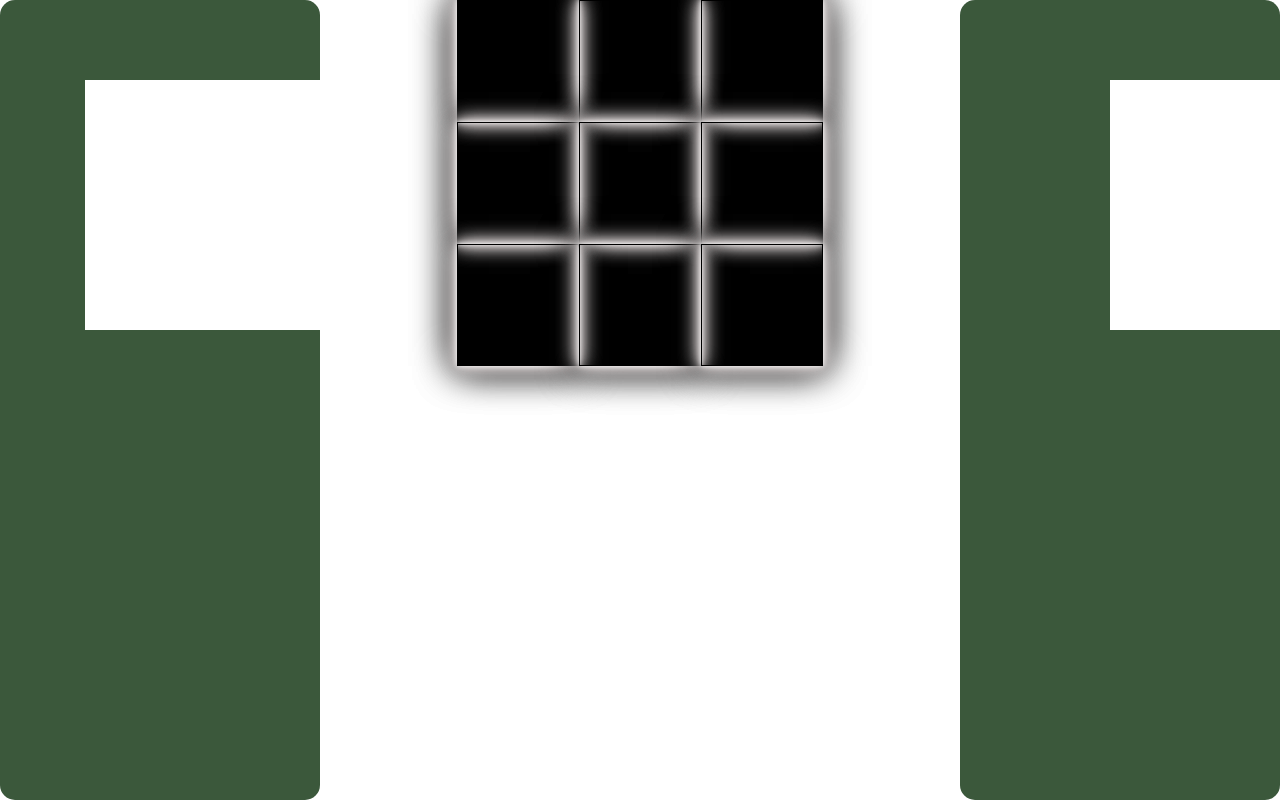
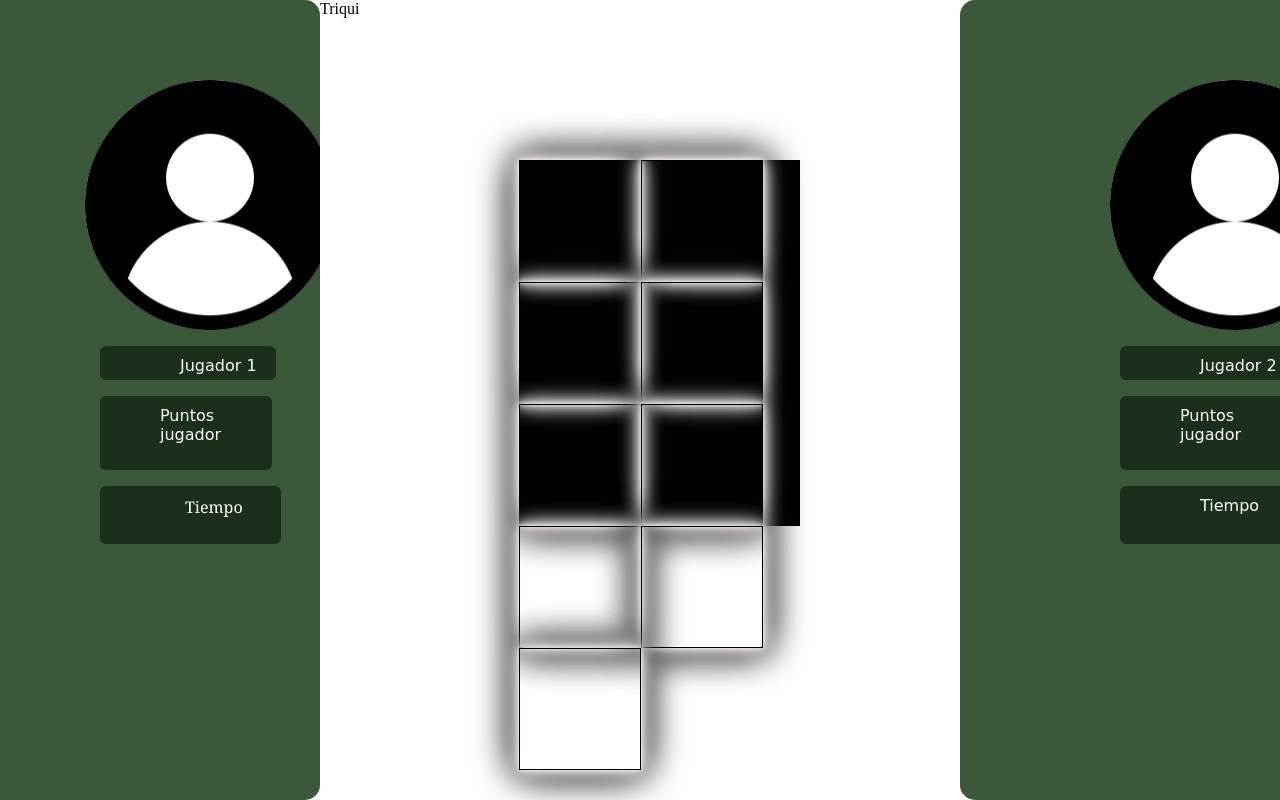
Before and after one commit to Guerrero100/Triqui, a plain HTML site: page index.html in a window 1280 px wide. Shown: the top 800 px of the page. Drawn offline with Linux system fonts and the light colour scheme.

Commit message:
2 parte de el triqui

```diff
--- a/index.html
+++ b/index.html
@@ -11,10 +11,14 @@
 
     <div class="jugador1">
         <div class="img">
+            <img class="fav" src="img/user.png">
         </div>
-        <div class="nombre"></div>
+        <div class="nombre">Jugador 1</div>
+        <div class="puntos-jugador">Puntos jugador</div>
+        <div class="tiempo">Tiempo</div>
     </div>
     <div class="juego">
+        <div class="triqui">Triqui</div>
         <div class="contriki">
             <div class="triki"></div>
             <div class="triki"></div>
@@ -27,31 +31,16 @@
             <div class="triki"></div>
         </div>
 
+    </div>
+    <div class="jugador2">
+        <div class="img2">
+            <img class="fav2" src="img/user.png">
         </div>
-<div class="jugador2">
-    <div class="img2">
+        <div class="nombre2">Jugador 2</div>
+        <div class="puntos-jugador2">Puntos jugador</div>
+        <div class="tiempo2">Tiempo</div>
     </div>
-    <div class="nombre"></div>
-</div>
-
-<div class="puntos-jugador"></div>
-<div class="tiempo"></div>
 <div class="contador"></div>
-
-
-
-
-
-
-
-
-
-
-
-
-
-
-
 
     <script src="juego.js"></script>
 </body>
--- a/juego.css
+++ b/juego.css
@@ -7,7 +7,8 @@
     height: 100vh;
     background-color: rgb(59, 88, 59);
     float: left;
-    border-radius: 15px;
+    border-top-right-radius: 15px;
+    border-bottom-right-radius: 15px;
 
 }
 
@@ -16,7 +17,8 @@
     height: 100vh;
     background-color: rgb(59, 88, 59);
     float: right;
-    border-radius: 15px;
+    border-top-left-radius: 15px;
+    border-bottom-left-radius: 15px;
 
 
 }
@@ -27,6 +29,7 @@
     background-color: rgb(255, 255, 255);
     margin-top: 80px;
     margin-left: 85px;
+    border-radius: 500px;
 }
 
 .img2{
@@ -35,6 +38,7 @@
     background-color: rgb(255, 255, 255);
     margin-top: 80px;
     margin-left: 150px;
+    border-radius: 500px;
 }
 
 .juego{
@@ -52,6 +56,7 @@
     height: 366px;
     background-color: rgb(0, 0, 0);
     float: left;
+    margin: 25%;
 }
 
 
@@ -65,6 +70,94 @@
     0 0 20px rgb(220, 211, 211),
     0 0 20px rgb(223, 223, 223),
     0 0 40px rgb(0, 0, 0),
-    0 0 40px rgb(0, 0, 0);
-    ;
+    0 0 40px rgb(0, 0, 0);;
 }
+
+
+.nombre{
+    width: 30%;
+    height: 3vh;
+    background-color: rgb(28, 46, 28);
+    border-radius: 6px;
+    font-family: cursive;
+    color: #ffff;
+    margin-top: 5%;
+    padding-left: 80px;
+    padding-top: 10px;
+    margin-left: 100px;
+}
+
+.nombre2{
+    width: 30%;
+    height: 3vh;
+    font-family: cursive;
+    background-color: rgb(28, 46, 28);
+    border-radius: 6px;
+    color: #ffff;
+    margin-top: 5%;
+    padding-left: 80px;
+    padding-top: 10px;
+    margin-left: 160px;
+}
+
+.fav{
+    width: 100%;
+}
+
+.fav2{
+    width: 100%;
+}
+
+.puntos-jugador{
+    width: 35%;
+    height: 8vh;
+    background-color: rgb(28, 46, 28);
+    border-radius: 6px;
+    font-family: cursive;
+    color: #ffff;
+    margin-top: 5%;
+    padding-left: 60px;
+    padding-top: 10px;
+    margin-left: 100px;
+}
+
+.puntos-jugador2{
+    width: 35%;
+    height: 8vh;
+    font-family: cursive;
+    background-color: rgb(28, 46, 28);
+    border-radius: 6px;
+    color: #ffff;
+    margin-top: 5%;
+    padding-left: 60px;
+    padding-top: 10px;
+    margin-left: 160px;
+}
+
+.tiempo{
+    width: 30%;
+    height: 6vh;
+    font-family: cursive;
+    background-color: rgb(28, 46, 28);
+    border-radius: 6px;
+    font-family: Georgia, 'Times New Roman', Times, serif;
+    color: #ffff;
+    margin-top: 5%;
+    padding-left: 85px;
+    padding-top: 10px;
+    margin-left: 100px;
+}
+
+.tiempo2{
+    width: 30%;
+    height: 6vh;
+    font-family: cursive;
+    background-color: rgb(28, 46, 28);
+    border-radius: 6px;
+    color: #ffff;
+    margin-top: 5%;
+    padding-left: 80px;
+    padding-top: 10px;
+    margin-left: 160px;
+
+}
```
Also changed, not shown: img/user.png (added).
